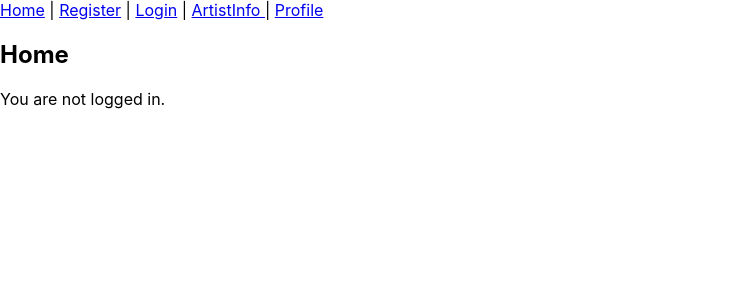
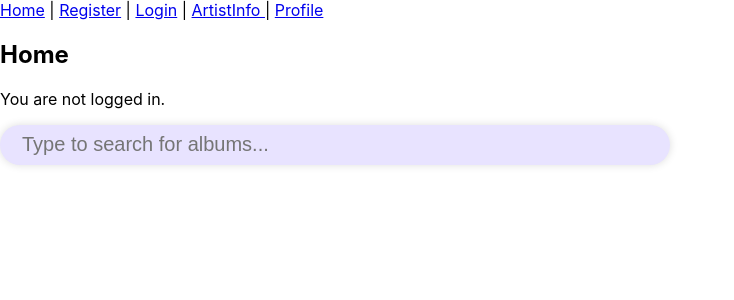
Before and after one commit to cathduan/tuned, a React (Create React App) app in the folder web-app/: page / in a window 1280 px wide. Shown: the top 300 px of the page, without its empty margins (0-734 px from the left). Built offline with nearby package versions, Linux system fonts and the light colour scheme.

Commit message:
added a search bar

```diff
--- a/web-app/src/components/Home.js
+++ b/web-app/src/components/Home.js
@@ -1,5 +1,8 @@
 import React, { useState } from 'react';
 import {jwtDecode} from 'jwt-decode';
+
+import { SearchBar } from "./SearchBar";
+import { ResultsList } from "./ResultsList";
 
 
 function Home() {
@@ -16,6 +19,8 @@ function Home() {
         }
     }
 
+    const [results, setResults] = useState([]);
+
     return (
       <div>
         <h2>Home</h2>
@@ -24,6 +29,10 @@ function Home() {
         ) : (
           <p>You are not logged in.</p>
         )}
+        <div className="search-bar-container">
+            <SearchBar setResults={setResults} />
+            {results && results.length > 0 && <ResultsList results={results} />}
+        </div>
       </div>
     );
   }
--- /dev/null
+++ b/web-app/src/components/ResultsList.css
@@ -0,0 +1,11 @@
+.results-list {
+    width: 100%;
+    background-color: rgb(188, 111, 111);
+    display: flex;
+    flex-direction: column;
+    box-shadow: 0px 0px 8px #ddd;
+    border-radius: 10px;
+    margin-top: 1rem;
+    max-height: 300px;
+    overflow-y: auto;
+  }
--- /dev/null
+++ b/web-app/src/components/ResultsList.js
@@ -0,0 +1,14 @@
+import React from "react";
+import "./ResultsList.css";
+
+export const ResultsList = ({ results }) => {
+  return (
+    <ul>
+      {results.map((album) => (
+        <li key={album.id}>
+          <strong>{album.title}</strong> by {album.artist} ({album.firstReleaseDate})
+        </li>
+      ))}
+    </ul>
+  );
+};
--- /dev/null
+++ b/web-app/src/components/SearchBar.css
@@ -0,0 +1,28 @@
+.input-wrapper {
+    width: 50%;
+    height: 2.5rem;
+    border: none;
+    border-radius: 100px;
+    padding: 0 15px;
+    box-shadow: 0px 0px 8px #ddd;
+    background-color: rgb(232, 227, 255);
+    display: flex;
+    align-items: center;
+  }
+
+  input {
+    background-color: transparent;
+    border: none;
+    height: 100%;
+    font-size: 1.25rem;
+    width: 100%;
+    margin-left: 5px;
+  }
+
+  input:focus {
+    outline: none;
+  }
+
+  #search-icon {
+    color: royalblue;
+  }
--- /dev/null
+++ b/web-app/src/components/SearchBar.js
@@ -0,0 +1,48 @@
+import { useState } from "react";
+import "./SearchBar.css";
+
+export const SearchBar = ({ setResults }) => {
+  const [input, setInput] = useState("");
+
+  const fetchData = async (value) => {
+    if (!value) return;
+
+    try {
+      const response = await fetch(
+        `https://musicbrainz.org/ws/2/release-group/?query=${encodeURIComponent(
+          value
+        )}&type=album&fmt=json`
+      );
+      const data = await response.json();
+
+      const results = data["release-groups"]?.map((release) => ({
+        id: release.id,
+        title: release.title,
+        artist: release["artist-credit"]
+          ?.map((artist) => artist.name)
+          .join(", "),
+        firstReleaseDate: release["first-release-date"],
+      }));
+
+      setResults(results || []);
+    } catch (error) {
+      console.error("Error fetching data from MusicBrainz:", error);
+      setResults([]);
+    }
+  };
+
+  const handleChange = (value) => {
+    setInput(value);
+    fetchData(value);
+  };
+
+  return (
+    <div className="input-wrapper">
+      <input
+        placeholder="Type to search for albums..."
+        value={input}
+        onChange={(e) => handleChange(e.target.value)}
+      />
+    </div>
+  );
+};
```
Also changed, not shown: 1 other file (tests, documents, lock files or other folders).
